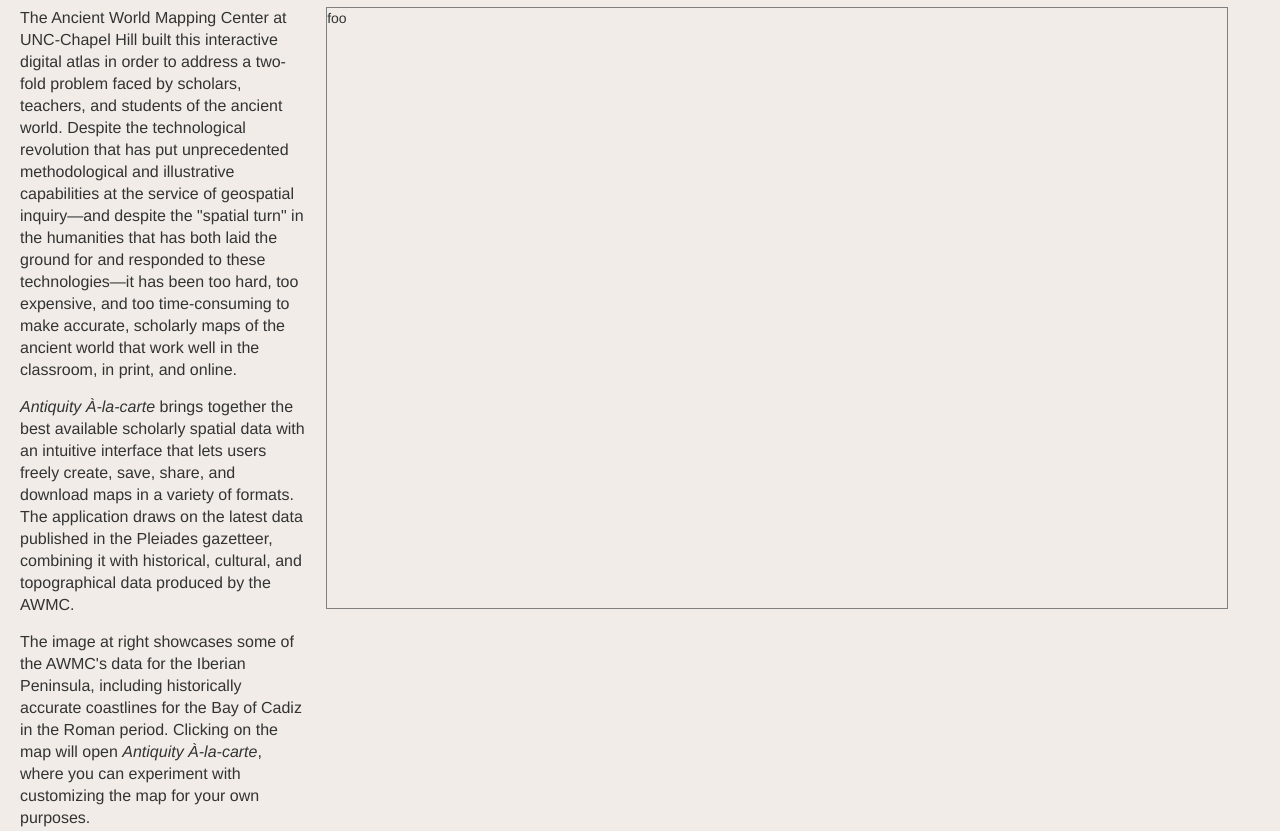
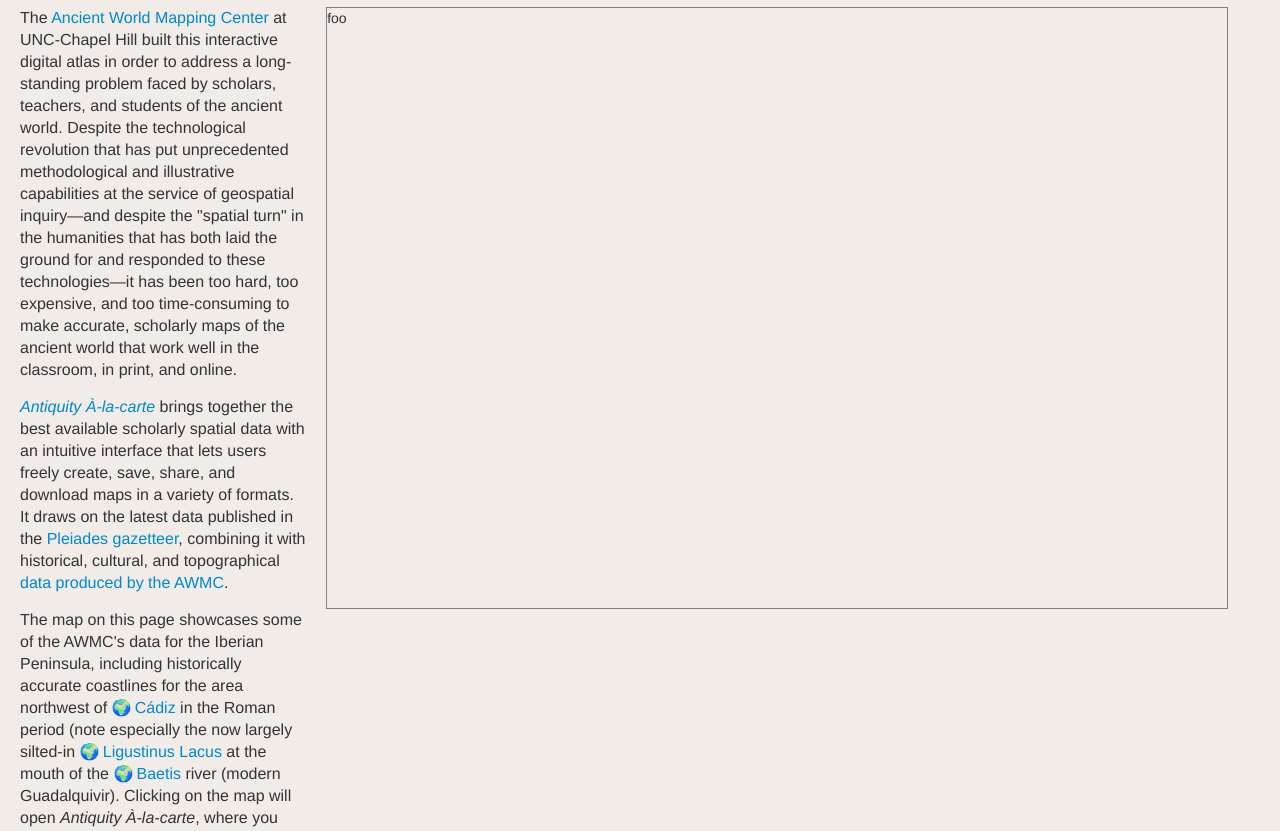
Before and after one commit to isawnyu/espace, a plain HTML site: page alacarte.html in a window 1280 px wide. Shown: the part 113-944 px from the top of the page. Drawn offline with Linux system fonts and the light colour scheme; a web font is replaced by a local one.

Commit message:
updated text for alacarte, plus link candy for geonames

```diff
--- a/alacarte.html
+++ b/alacarte.html
@@ -68,9 +68,9 @@
             </div>
             <div class="row-fluid">
                 <div class="span3">
-                    <p>The Ancient World Mapping Center at UNC-Chapel Hill built this interactive digital atlas in order to address a two-fold problem faced by scholars, teachers, and students of the ancient world. Despite the technological revolution that has put unprecedented methodological and illustrative capabilities at the service of geospatial inquiry—and despite the "spatial turn" in the humanities that has both laid the ground for and responded to these technologies—it has been too hard, too expensive, and too time-consuming to make accurate, scholarly maps of the ancient world that work well in the classroom, in print, and online.</p>
-                    <p><span class="title">Antiquity À-la-carte</span> brings together the best available scholarly spatial data with an intuitive interface that lets users freely create, save, share, and download maps in a variety of formats. The application draws on the latest data published in the Pleiades gazetteer, combining it with historical, cultural, and topographical data produced by the AWMC.</p>
-                    <p>The image at right showcases some of the AWMC's data for the Iberian Peninsula, including historically accurate coastlines for the Bay of Cadiz in the Roman period. Clicking on the map will open <span class="title">Antiquity À-la-carte</span>, where you can experiment with customizing the map for your own purposes.</p>
+                    <p>The <a target="_blank" href="http://awmc.unc.edu">Ancient World Mapping Center</a> at UNC-Chapel Hill built this interactive digital atlas in order to address a long-standing problem faced by scholars, teachers, and students of the ancient world. Despite the technological revolution that has put unprecedented methodological and illustrative capabilities at the service of geospatial inquiry—and despite the "spatial turn" in the humanities that has both laid the ground for and responded to these technologies—it has been too hard, too expensive, and too time-consuming to make accurate, scholarly maps of the ancient world that work well in the classroom, in print, and online.</p>
+                    <p><a target="_blank" href="http://awmc.unc.edu/awmc/applications/alacarte/" class="title">Antiquity À-la-carte</a> brings together the best available scholarly spatial data with an intuitive interface that lets users freely create, save, share, and download maps in a variety of formats. It draws on the latest data published in the <a href="pleiades.html">Pleiades gazetteer</a>, combining it with historical, cultural, and topographical <a target="_blank" href="http://awmc.unc.edu/wordpress/map-files/">data produced by the AWMC</a>.</p>
+                    <p>The map on this page showcases some of the AWMC's data for the Iberian Peninsula, including historically accurate coastlines for the area northwest of <a target="_blank" href="http://www.geonames.org/2520600/cadiz.html">Cádiz</a> in the Roman period (note especially the now largely silted-in <a target="_blank" href="http://pleiades.stoa.org/places/256263">Ligustinus Lacus</a> at the mouth of the <a target="_blank" href="http://pleiades.stoa.org/places/256010">Baetis</a> river (modern Guadalquivir). Clicking on the map will open <span class="title">Antiquity À-la-carte</span>, where you can experiment with customizing the map for your own purposes.</p>
                 </div>
                 <div class="span9 leftgap">
                     <div id="map">
--- a/css/main.css
+++ b/css/main.css
@@ -204,7 +204,7 @@ a[href^='glossary.html'][title]:hover:after {
 	padding-right: .2em;
 }
 */
-.row-fluid a[href^='http://pleiades.stoa.org/places']:before, .row-fluid a.place:before {
+.row-fluid a[href^='http://pleiades.stoa.org/places']:before, .row-fluid a.place:before, .row-fluid a[href^='http://www.geonames.org/']:before {
 	content: "🌍";
 	white-space: nowrap;
 	padding-right: .2em;
```
